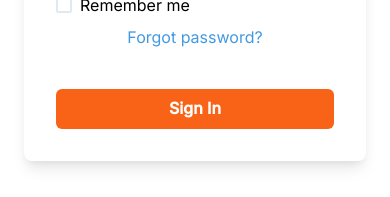
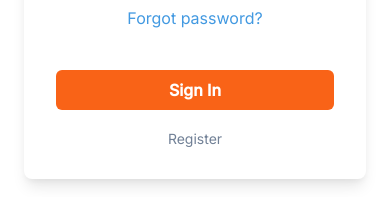
Before and after one commit to joshenx/taleweaver, a React (Vite) app in the folder frontend/: page /login in a window 390 px wide. Shown: the part 526-723 px from the top of the page. Built offline with nearby package versions, Linux system fonts and the light colour scheme; no server answers; a web font is replaced by a local one.

Commit message:
Fix responsive signin

```diff
--- a/frontend/src/App/components/NavBar/index.tsx
+++ b/frontend/src/App/components/NavBar/index.tsx
@@ -270,6 +270,7 @@ const MobileNav = () => {
   return (
     <Stack
       bg={useColorModeValue('white', 'gray.800')}
+      mt="3rem"
       p={4}
       display={{ md: 'none' }}
     >
@@ -346,6 +347,6 @@ const NAV_ITEMS: Array<NavItem> = [
   },
   {
     label: 'Create',
-    href: 'create',
+    href: '/create',
   },
 ];
--- a/frontend/src/pages/Login/index.tsx
+++ b/frontend/src/pages/Login/index.tsx
@@ -9,7 +9,7 @@ import {
   Button,
   Heading,
   Text,
-  useColorModeValue,
+  Container,
   Collapse,
   useDisclosure,
 } from '@chakra-ui/react';
@@ -140,6 +140,7 @@ export default function Login() {
                     {showPasswordReset && 'Back to Login'}
                   </Text>
                 </Stack>
+                <Stack spacing={5}>
                   <Button
                     type="submit"
                     color={'white'}
@@ -152,6 +153,18 @@ export default function Login() {
                     {!showPasswordReset && 'Sign In'}
                     {showPasswordReset && 'Reset'}
                   </Button>
+                  <Button
+                    m="0"
+                    as={'a'}
+                    fontSize={'sm'}
+                    fontWeight={400}
+                    variant={'link'}
+                    href={'/register'}
+                    display={{ base: 'inline-flex', md: 'none' }}
+                  >
+                    Register
+                  </Button>
+                </Stack>
               </Stack>
               {errorMsg && (
                 <Text color="red.500" textAlign="center">
```
Lines whose indentation alone changed are shown as unchanged.
